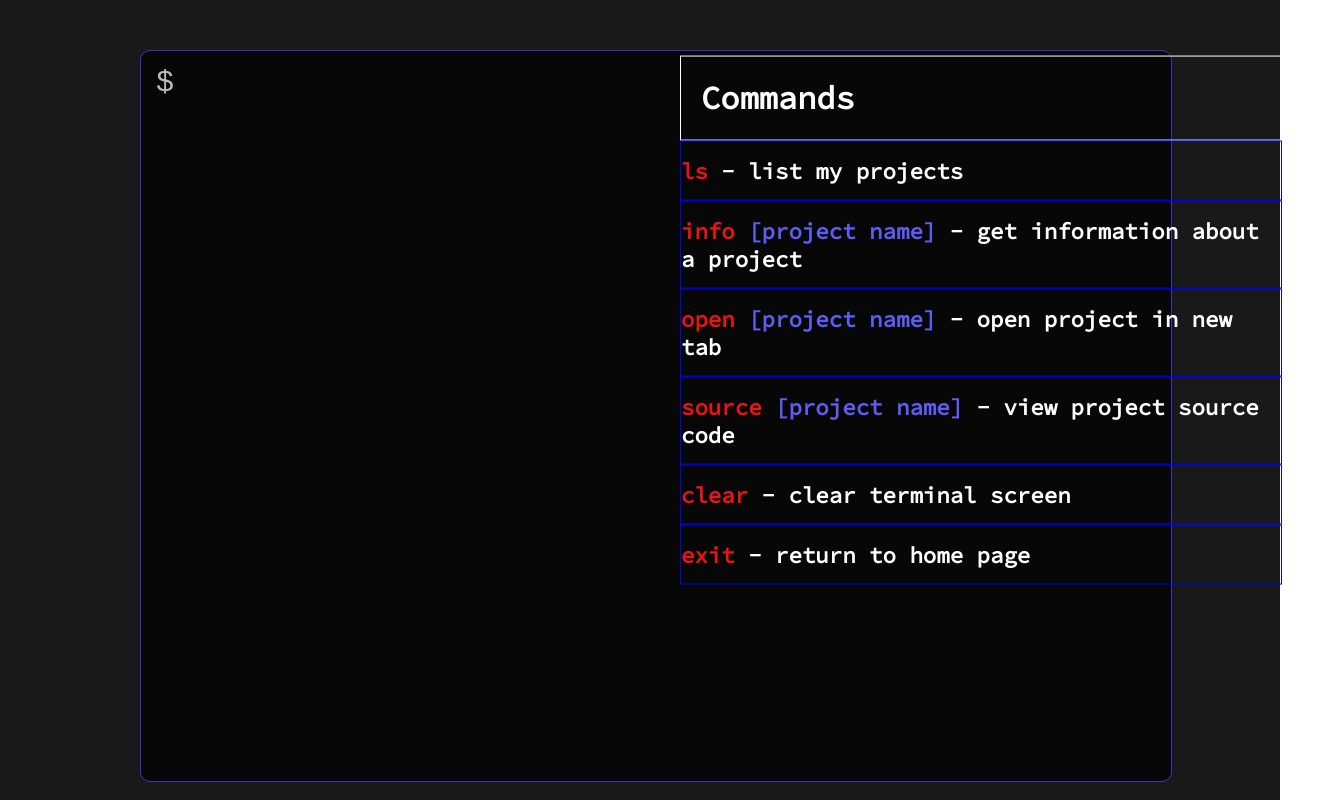
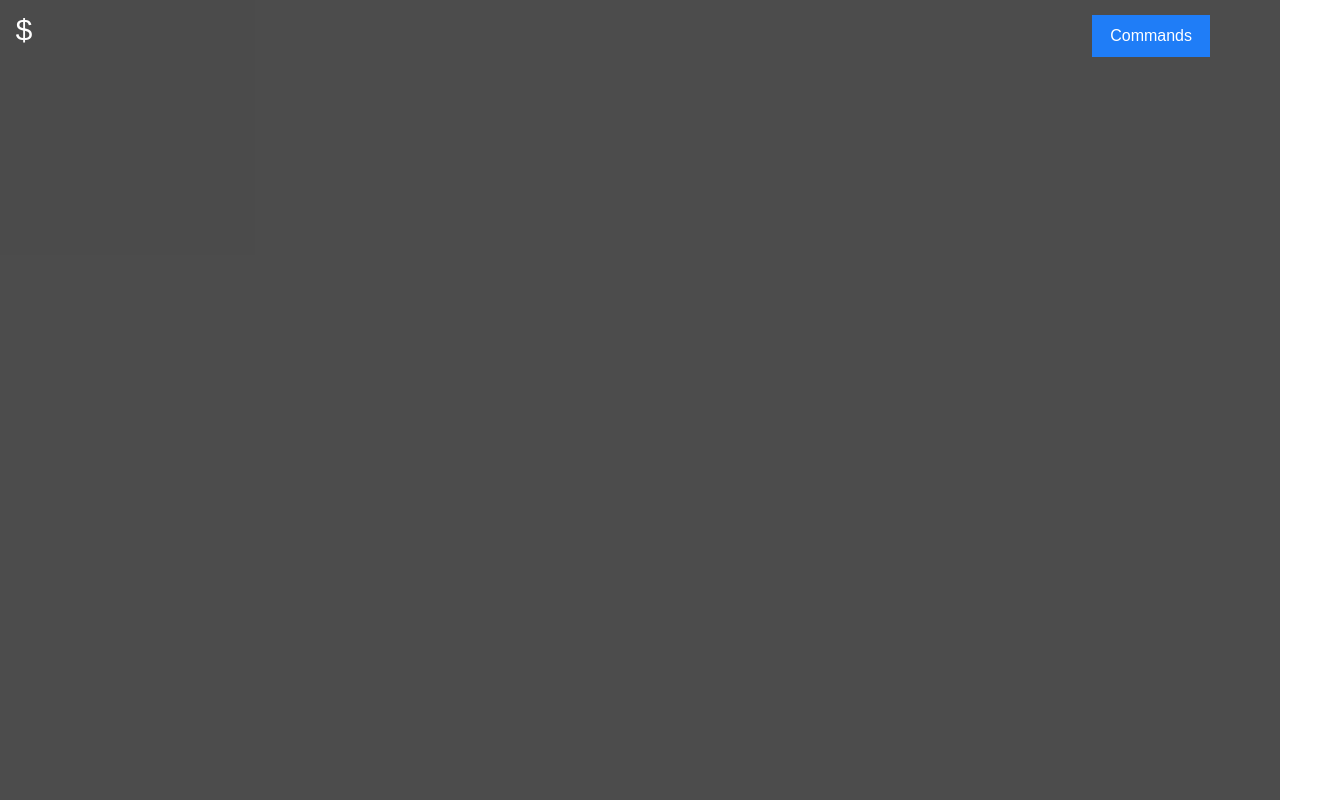
Before and after one commit to michaelolson1996/portfolio, a React (Create React App) app: page /#/projects in a window 1280 px wide. Shown: the whole page, 1322 px wide, since content can reach past the window. Built offline with nearby package versions, Linux system fonts and the light colour scheme.

Commit message:
in the process of redoing projects page

```diff
--- a/public/index.html
+++ b/public/index.html
@@ -6,6 +6,7 @@
     <link rel="stylesheet" href="https://unpkg.com/aos@next/dist/aos.css" />
     <link rel="stylesheet" href="https://use.fontawesome.com/releases/v5.4.1/css/all.css" integrity="sha384-5sAR7xN1Nv6T6+dT2mhtzEpVJvfS3NScPQTrOxhwjIuvcA67KV2R5Jz6kr4abQsz" crossorigin="anonymous">
     <meta name="viewport" content="width=device-width, initial-scale=1, shrink-to-fit=no">
+    <link rel="stylesheet" href="https://fonts.googleapis.com/css2?family=Material+Symbols+Outlined:opsz,wght,FILL,GRAD@20..48,100..700,0..1,-50..200" />
     <meta name="theme-color" content="#000000">
     <!--
       manifest.json provides metadata used when your web app is added to the
--- a/src/home/index.js
+++ b/src/home/index.js
@@ -1,9 +1,5 @@
 import React from 'react';
 import {Link} from 'react-router-dom';
-
-const generateTerminal = () => {
-
-}
 
 const Home = () => {
     return (
--- a/src/index.css
+++ b/src/index.css
@@ -1,6 +1,9 @@
-body {
+*, html {
   margin: 0;
   padding: 0;
+}
+
+body {
   font-family: "Segoe UI", "Roboto", "Oxygen",
     "Ubuntu", "Cantarell", "Fira Sans", "Droid Sans", "Helvetica Neue",
     sans-serif;
--- a/src/projects/Terminal/TerminalOptions.js
+++ b/src/projects/Terminal/TerminalOptions.js
@@ -1,10 +1,20 @@
 import React from 'react';
 
-const TerminalOptions = () => {
+const TerminalOptions = (props) => {
+    const { setIsOpen } = props;
+
     return (
         <div id="terminal-options-container">
             <div id="terminal-options-title-wrap">
                 <h1 id="terminal-options-title">Commands</h1>
+                <button
+                    id={"terminal-options-close"}
+                    onClick={ () => setIsOpen(false) }
+                >
+                    <span class="material-symbols-outlined">
+                        close
+                    </span>
+                </button>
             </div>
             <div className="terminal-option-text-container">
                 <h1 className="terminal-options-text">
@@ -13,19 +23,19 @@ const TerminalOptions = () => {
             <div className="terminal-option-text-container">
                 <h1 className="terminal-options-text">
                     <span className="terminal-options-text-commands">
-                        info <span className="terminal-options-text-var">[project name]</span>
+                        info [<span className="terminal-options-text-var">project name</span>]
                     </span> - get information about a project</h1>
             </div>
             <div className="terminal-option-text-container">
                 <h1 className="terminal-options-text">
                     <span className="terminal-options-text-commands">
-                        open <span className="terminal-options-text-var">[project name]</span>
+                        open [<span className="terminal-options-text-var">project name</span>]
                     </span> - open project in new tab</h1>
             </div>
             <div className="terminal-option-text-container">
                 <h1 className="terminal-options-text">
                     <span className="terminal-options-text-commands">
-                        source <span className="terminal-options-text-var">[project name]</span>
+                        source [<span className="terminal-options-text-var">project name</span>]
                     </span> - view project source code</h1>
             </div>
             <div className="terminal-option-text-container">
@@ -37,7 +47,7 @@ const TerminalOptions = () => {
                     <span className="terminal-options-text-commands">exit</span> - return to home page</h1>
             </div>
         </div>
-    )
+    );
 }
 
 export default TerminalOptions;
--- a/src/projects/Terminal/index.js
+++ b/src/projects/Terminal/index.js
@@ -1,5 +1,6 @@
-import React from 'react';
+import React, { useState } from 'react';
 import projects from './projects.json';
+import TerminalOptions from './TerminalOptions';
 
 const getTab = (evt) => {
     let textarea = document.getElementById("terminal-textarea");
@@ -46,44 +47,46 @@ const getTab = (evt) => {
                     textarea.value += "$ "
                 }
             } else if (/^\$ open [a-zA-Z]+/.test(currentCmd)) {
-                let parsedCmd = currentCmd.substr(7).toLowerCase()
-                let projectinfo = projects.filter(project => project.name.toLowerCase() === parsedCmd)
+                let parsedCmd = currentCmd.substr(7).toLowerCase();
+                let projectinfo = projects.filter(project => project.name.toLowerCase() === parsedCmd);
                 if (projectinfo.length > 0)
-                    window.open(projectinfo[0].url, "_blank")
+                    window.open(projectinfo[0].url, "_blank");
                 else
-                    textarea.value += `\n\nNo projects found with name : ${parsedCmd}`
-                textarea.value += "\n$ "
+                    textarea.value += `\n\nNo projects found with name : ${parsedCmd}`;
+                textarea.value += "\n$ ";
             } else if (/^\$ clear$/.test(currentCmd)) {
-                textarea.value = "$ "
+                textarea.value = "$ ";
             } else if (/^\$ source [a-zA-Z]+/.test(currentCmd)) {
-                let parsedCmd = currentCmd.substr(7).toLowerCase()
-                let projectinfo = projects.filter(project => project.name.toLowerCase() === parsedCmd)
+                let parsedCmd = currentCmd.substr(7).toLowerCase();
+                let projectinfo = projects.filter(project => project.name.toLowerCase() === parsedCmd);
                 if (projectinfo.length > 0)
-                    window.open(projectinfo[0].source, "_blank")
+                    window.open(projectinfo[0].source, "_blank");
                 else
-                    textarea.value += `\n\nNo projects found with name : ${parsedCmd}`
-                textarea.value += "\n$ "
+                    textarea.value += `\n\nNo projects found with name : ${parsedCmd}`;
+                textarea.value += "\n$ ";
             } else {
-                textarea.value += `\n\nError : Unrecognized Command -> ${currentCmd}\n\n$ `
-            }
-        }
-    }
-}
+                textarea.value += `\n\nError : Unrecognized Command -> ${currentCmd}\n\n$ `;
+            };
+        };
+    };
+};
 
 const focusEndOfLine = (textarea) => {
     if (typeof textarea.selectionStart === "number")
-        textarea.selectionStart = textarea.selectionEnd = textarea.value.length
+        textarea.selectionStart = textarea.selectionEnd = textarea.value.length;
     else if (typeof textarea.createTextRange !== "undefined") {
-        textarea.focus()
-        let range = textarea.createTextRange()
-        range.collapse(false)
-        range.select()
-    }
-}
+        textarea.focus();
+        let range = textarea.createTextRange();
+        range.collapse(false);
+        range.select();
+    };
+};
 
 const Terminal = () => {
+    const [isOpen, setIsOpen] = useState(false);
+
     return (
-        <React.Fragment>
+        <>
             <div id="main-wrapper">
                 <div id="lineNo"></div>
                 <textarea
@@ -96,12 +99,24 @@ const Terminal = () => {
                         window.setTimeout(function() {
                             focusEndOfLine(document.getElementById("terminal-textarea"));
                         }, 1);
-                    } }>
+                    }}>
                 </textarea>
             </div>
             <a id="home-target" href="/"></a>
-        </React.Fragment>
-    )
+            {
+                isOpen ?
+                    <TerminalOptions setIsOpen={setIsOpen} />
+                :
+                    <button
+                        id={"show-commands-button"}
+                        onClick={() => setIsOpen(true)}
+                        type={"button"}
+                    >
+                        Commands
+                    </button>
+            }
+        </>
+    );
 }
 
 export default Terminal
--- a/src/projects/index.js
+++ b/src/projects/index.js
@@ -1,15 +1,11 @@
-import React, {Component} from 'react';
+import React from 'react';
 import './projects.css';
 import Terminal from './Terminal';
-import TerminalOptions from './Terminal/TerminalOptions';
 
 const Projects = () => {
     return (
-        <div id="projects-container">
-            <Terminal />
-            <TerminalOptions />
-        </div>
-    )
+        <Terminal />
+    );
 }
 
-export default Projects
+export default Projects;
--- a/src/projects/projects.css
+++ b/src/projects/projects.css
@@ -1,23 +1,11 @@
-#projects-container {
-    position:absolute;
-    top:0;
-    left:0;
-    height:100vh;
-    width:100vw;
-    background-color:rgb(26, 25, 25);
-    background-position: center;
-    background-size: cover;
-    z-index:-100;
-}
 
 #main-wrapper {
-    height: 700px;
-    width: 1000px;
+    height: 100vh;
+    width: 100vw;
     position: absolute;
-    top: 50%;
-    left: 50%;
-    transform: translate(-50%, -50%);
-    opacity: .7
+    top: 0;
+    left: 0;
+    opacity: .7;
 }
 
 #terminal-textarea {
@@ -25,49 +13,63 @@
     width: 100%;
     resize: none;
     background-color: black;
-    border: 1px solid rgb(67, 67, 255);
-    border-radius: 10px;
     padding: 15px;
     color: white;
     font-size: 30px;
     outline: none;
+    box-sizing: border-box;
+    border: none;
+}
+
+#show-commands-button {
+    position: absolute;
+    top: 15px;
+    right: 70px;
+    padding: 12px 18px;
+    border: none;
+    background-color: rgb(31, 125, 247);
+    color: #FFFFFF;
+    font-size: 16px;
+    cursor: pointer;
 }
 
 #terminal-options-container {
     position: absolute;
-    top: 40%;
-    transform: translateY(-50%);
+    top: 0;
     right: 0;
-    max-width: 600px;
-    display: flex;
-    flex-direction: column;
-    align-items: flex-start;
-    justify-content: space-evenly;
+    width: 40%;
+    min-width: 400px;
+    height: 100vh;
+    color: #FFF;
+    background-color: rgba(0,0,0,0.4);
 }
 
 #terminal-options-title-wrap {
-    width: 100%;
-    border: 1px solid white;
-    padding: 0 20px 0 20px;
+    display: flex;
+    justify-content: space-between;
+    padding: 16px 12px;
 }
 
-#terminal-options-title {
-    color: white
+#terminal-options-close {
+    background-color: none;
+    border: none;
+    box-shadow: none;
+    background-color: rgba(0,0,0,0.4);
+}
+
+.material-symbols-outlined {
+    background-color: none;
+    color: #FFF;
+    padding-right: 20px;
+    font-size: 40px;
+    cursor: pointer;
 }
 
 .terminal-option-text-container {
-    border: 1px solid blue;
-    width: 100%;
+    padding: 24px 0 24px 24px;
+    border-bottom: 1px solid black;
 }
 
-.terminal-options-text {
-    font-size: 1.4rem;
+.terminal-options-text-var {
+    color: rgb(167, 35, 35)
 }
-
-.terminal-options-text-commands {
-    color: rgb(235, 19, 19);
-}.terminal-options-text {
-    color: white;
-} .terminal-options-text-var {
-    color: rgb(93, 93, 243);
-}
```
